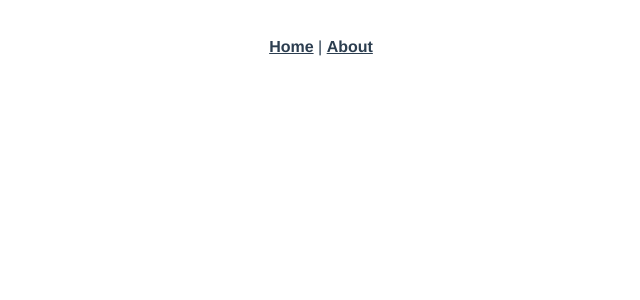
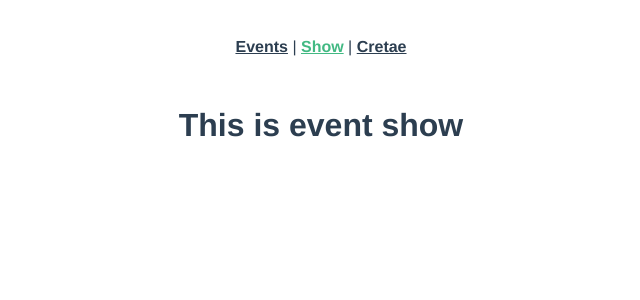
Before and after one commit to AtharLaique/VUEJS-Learning, a Vue app: page /event in a window 1280 px wide. Shown: the top 300 px of the page, without its empty margins (319-959 px from the left). Built offline with nearby package versions, Linux system fonts and the light colour scheme.

Commit message:
Routing Baics

```diff
--- a/src/App.vue
+++ b/src/App.vue
@@ -1,8 +1,9 @@
 <template>
   <div id="app">
     <div id="nav">
-      <router-link to="/">Home</router-link> |
-      <router-link to="/about">About</router-link>
+      <router-link :to="{name:'EventList'}">Events</router-link> |
+      <router-link :to="{name:'EventShow'}">Show</router-link> |
+      <router-link :to="{name:'EventCreate'}">Cretae</router-link>
     </div>
     <router-view />
   </div>
--- a/src/router/index.js
+++ b/src/router/index.js
@@ -1,23 +1,25 @@
 import Vue from "vue";
 import VueRouter from "vue-router";
-import Home from "../views/Home.vue";
-
+import EventList from "../views/EventList.vue";
+import EventShow from "../views/EventShow.vue";
+import EventCreate from '../views/EventCreate.vue';
 Vue.use(VueRouter);
 
 const routes = [
   {
     path: "/",
-    name: "Home",
-    component: Home,
+    name: "EventList",
+    component: EventList,
   },
   {
-    path: "/about",
-    name: "About",
-    // route level code-splitting
-    // this generates a separate chunk (about.[hash].js) for this route
-    // which is lazy-loaded when the route is visited.
-    component: () =>
-      import(/* webpackChunkName: "about" */ "../views/About.vue"),
+    path: "/event",
+    name: "EventShow",
+    component: EventShow,
+  },
+  {
+    path: "/event/create",
+    name: "EventCreate",
+    component: EventCreate,
   },
 ];
 
--- a/src/views/About.vue
+++ /dev/null
@@ -1,5 +0,0 @@
-<template>
-  <div class="about">
-    <h1>This is an about page</h1>
-  </div>
-</template>
--- /dev/null
+++ b/src/views/EventCreate.vue
@@ -0,0 +1,3 @@
+<template>
+    <h1>Event Create</h1>
+</template>
--- /dev/null
+++ b/src/views/EventList.vue
@@ -0,0 +1,3 @@
+<template>
+    <h1>Event List</h1>
+</template>
--- /dev/null
+++ b/src/views/EventShow.vue
@@ -0,0 +1,3 @@
+<template>
+    <h1>This is event show</h1>
+</template>
--- a/src/views/Home.vue
+++ /dev/null
@@ -1,18 +0,0 @@
-<template>
-  <div class="home">
-    <img alt="Vue logo" src="../assets/logo.png" />
-    <HelloWorld msg="Welcome to Your Vue.js App" />
-  </div>
-</template>
-
-<script>
-// @ is an alias to /src
-import HelloWorld from "@/components/HelloWorld.vue";
-
-export default {
-  name: "Home",
-  components: {
-    HelloWorld,
-  },
-};
-</script>
```
